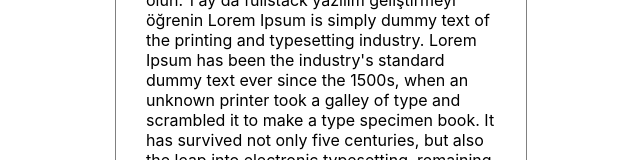
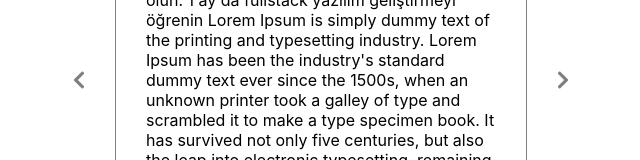
Before and after one commit to sercanisli/courses, a React (Create React App) app: page / in a window 1280 px wide. Shown: the part 241-401 px from the top of the page, without its empty margins (319-959 px from the left). Built offline with nearby package versions, Linux system fonts and the light colour scheme; data requests are answered from the project's data file; the HTML template or start-up script is replaced by a standard one.

Commit message:
FaChevron icons used in Courses component.

```diff
--- a/src/App.css
+++ b/src/App.css
@@ -36,3 +36,10 @@
 .refreshProcess{
     text-align: center;
 }
+
+.FaChevronButton{
+    border: none;
+    background-color: white;
+    font-size: 20px;
+    color: gray;
+}
--- a/src/Courses.js
+++ b/src/Courses.js
@@ -1,6 +1,6 @@
 import Course from "./Course";
 import { useState } from "react";
-
+import {FaChevronLeft, FaChevronRight} from 'react-icons/fa';
 function Courses({courses, removeCourse}) {
 
     const [index, setIndex] = useState(0);
@@ -14,6 +14,9 @@ function Courses({courses, removeCourse}) {
             <h2>Kurslarım</h2>
         </div>
         <div className="cardDiv">
+            <button className="FaChevronButton">
+                <FaChevronLeft />
+            </button>
             <div className="card">
                 <div className="cardTitlePrice">
                     <h2 className="cardTitle">{title}</h2>
@@ -21,6 +24,9 @@ function Courses({courses, removeCourse}) {
                 </div>
                 <p>{content}</p>
             </div>
+            <button className="FaChevronButton">
+                <FaChevronRight />
+            </button>
             {/* {
                 courses.map((course) => {
                     return (
```
